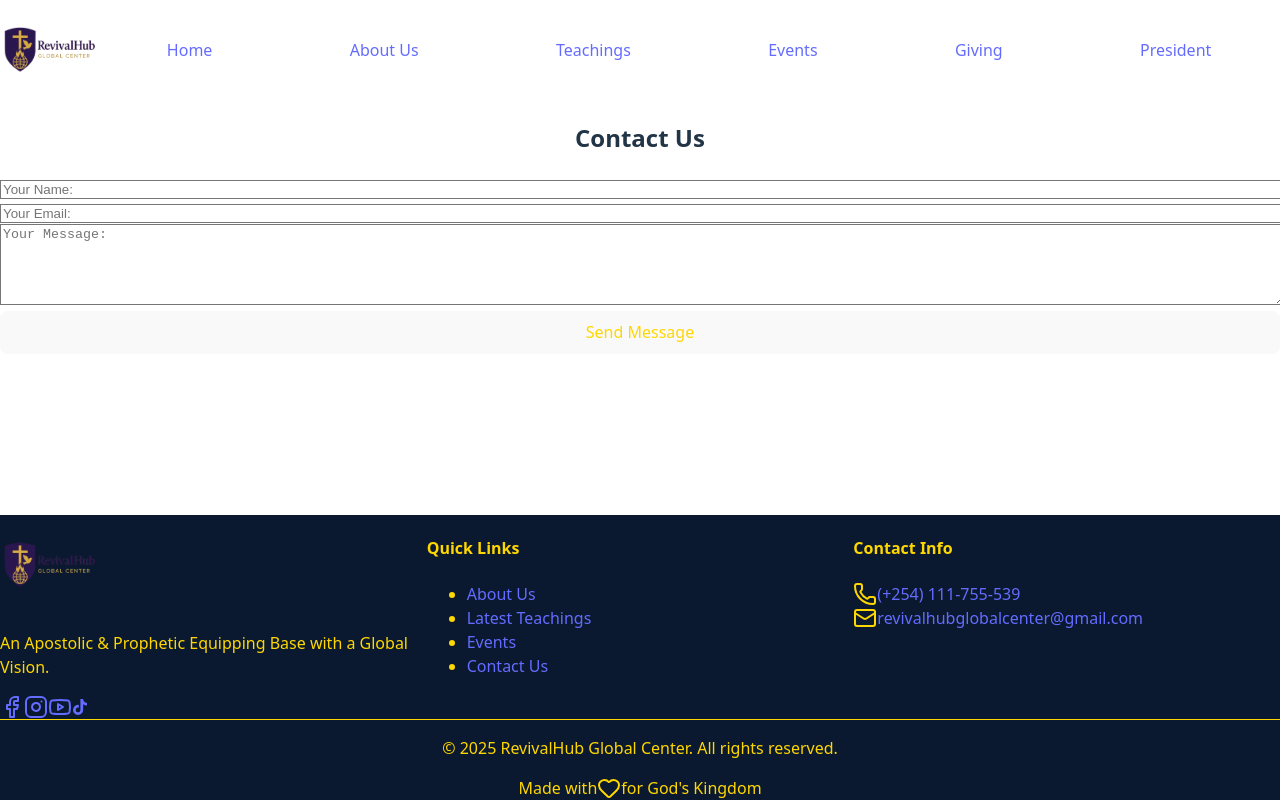
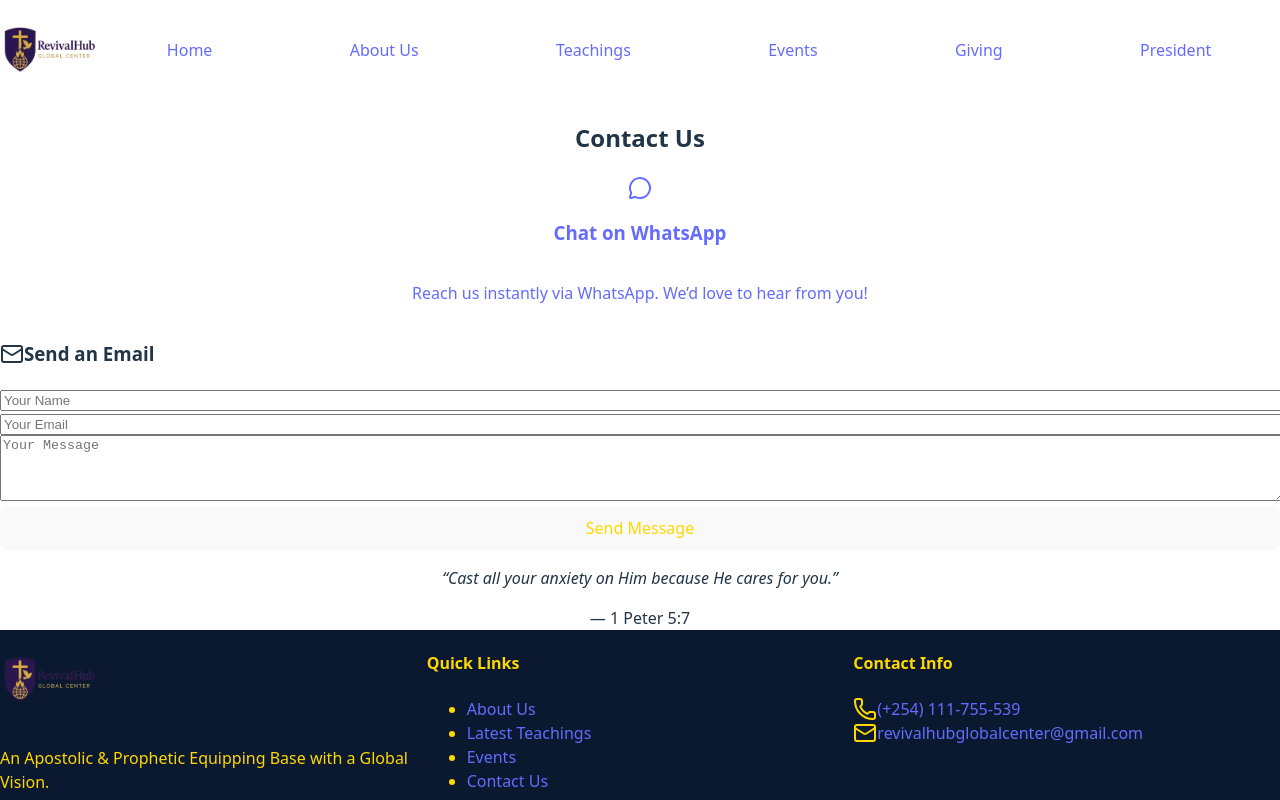
Before and after one commit to RuthAdora/revival-hub, a React (Vite) app: page /contact in a window 1280 px wide. Built offline with nearby package versions, Linux system fonts and the light colour scheme.

Commit message:
updated code

```diff
--- a/src/index.css
+++ b/src/index.css
@@ -36,6 +36,18 @@ body,
 }
 .text-white {
   color: gold !important;
+}
+/* Completely hide scrollbar globally */
+html,
+body {
+  overflow: auto;
+  -ms-overflow-style: none; /* IE and old Edge */
+  scrollbar-width: none; /* Firefox */
+}
+
+html::-webkit-scrollbar,
+body::-webkit-scrollbar {
+  display: none; /* Chrome, Safari, Edge */
 }
 
 /*.container {
--- a/src/pages/About.jsx
+++ b/src/pages/About.jsx
@@ -296,9 +296,12 @@ const AboutPage = () => {
             His kingdom purposes.
           </p>
           <div className="flex flex-col sm:flex-row gap-4 justify-center">
-            <button className="border border-orange-500 text-orange-600 hover:bg-orange-500 hover:text-white px-8 py-3 rounded-md font-semibold transition-colors">
+            <Link
+              to="/contact"
+              className="bg-[#000080] text-white px-6 py-3 rounded-full hover:bg-blue-900 transition text-center shadow-md"
+            >
               Contact Us
-            </button>
+            </Link>
           </div>
         </div>
       </div>
--- a/src/pages/Contact.jsx
+++ b/src/pages/Contact.jsx
@@ -1,5 +1,6 @@
 import { useState } from "react";
 import emailjs from "emailjs-com";
+import { MessageCircle, Mail } from "lucide-react";
 
 function Contact() {
   const [formData, setFormData] = useState({
@@ -37,21 +38,41 @@ function Contact() {
   };
 
   return (
-    <section className="max-w-6xl mx-auto px-4 py-16">
-      <h2 className="text-3xl md:text-4xl font-bold text-center mb-6">
+    <section className="max-w-6xl mx-auto px-6 py-16">
+      <h2 className="text-3xl md:text-4xl font-bold text-center mb-10 text-gray-800">
         Contact Us
       </h2>
-      <form
-        onSubmit={handleSubmit}
-        className="max-w-2xl mx-auto bg-white shadow-lg rounded-xl p-8 space-y-4"
+
+      {/* Contact Options */}
+      <div className="grid md:grid-cols-2 gap-8 mb-12">
+        {/* WhatsApp Card */}
+        <a
+          href="https://wa.me/+254111755539?text=Hello%20RevivalHub%2C%20I%20would%20like%20to%20connect."
+          target="_blank"
+          rel="noopener noreferrer"
+          className="flex flex-col items-center justify-center bg-green-100 shadow-md rounded-2xl p-8 hover:shadow-xl hover:bg-green-200 transition"
         >
+          <MessageCircle className="w-12 h-12 text-green-700 mb-3" />
+          <h3 className="text-xl font-semibold mb-2">Chat on WhatsApp</h3>
+          <p className="text-gray-700 text-center">
+            Reach us instantly via WhatsApp. We’d love to hear from you!
+          </p>
+        </a>
+
+        {/* Email Card */}
+        <div className="shadow-md rounded-2xl p-8 bg-white hover:shadow-xl transition">
+          <div className="flex items-center mb-4">
+            <Mail className="w-8 h-8 text-indigo-600 mr-2" />
+            <h3 className="text-xl font-semibold">Send an Email</h3>
+          </div>
+          <form onSubmit={handleSubmit} className="space-y-4">
             <input
               type="text"
               name="name"
               value={formData.name}
               onChange={handleChange}
-          placeholder="Your Name: "
-          className="w-full border rounded-lg px-4 py-2 focus:outline-none focus:ring-2 focus:ring-indigo-500"
+              placeholder="Your Name"
+              className="w-full rounded-lg px-4 py-2 focus:outline-none focus:ring-2 focus:ring-indigo-500 bg-gray-50"
               required
             />
             <input
@@ -59,17 +80,17 @@ function Contact() {
               name="email"
               value={formData.email}
               onChange={handleChange}
-          placeholder="Your Email: "
-          className="w-full border rounded-lg px-4 py-2 focus:outline-none focus:ring-2 focus:ring-indigo-500"
+              placeholder="Your Email"
+              className="w-full rounded-lg px-4 py-2 focus:outline-none focus:ring-2 focus:ring-indigo-500 bg-gray-50"
               required
             />
             <textarea
-          rows="5"
+              rows="4"
               name="message"
               value={formData.message}
               onChange={handleChange}
-          placeholder="Your Message: "
-          className="w-full border rounded-lg px-4 py-2 focus:outline-none focus:ring-2 focus:ring-indigo-500"
+              placeholder="Your Message"
+              className="w-full rounded-lg px-4 py-2 focus:outline-none focus:ring-2 focus:ring-indigo-500 bg-gray-50"
               required
             ></textarea>
             <button
@@ -78,8 +99,22 @@ function Contact() {
             >
               Send Message
             </button>
-        {status && <p className="text-center mt-2 text-sm">{status}</p>}
+            {status && (
+              <p className="text-center mt-2 text-sm text-gray-700">{status}</p>
+            )}
           </form>
+        </div>
+      </div>
+
+      {/* Bible Verse */}
+      <div className="text-center mt-12 bg-indigo-100 rounded-xl p-6 shadow-md">
+        <p className="text-lg italic text-gray-700">
+          “Cast all your anxiety on Him because He cares for you.”
+        </p>
+        <span className="block mt-2 font-semibold text-indigo-800">
+          — 1 Peter 5:7
+        </span>
+      </div>
     </section>
   );
 }
```
Lines whose indentation alone changed are shown as unchanged.
